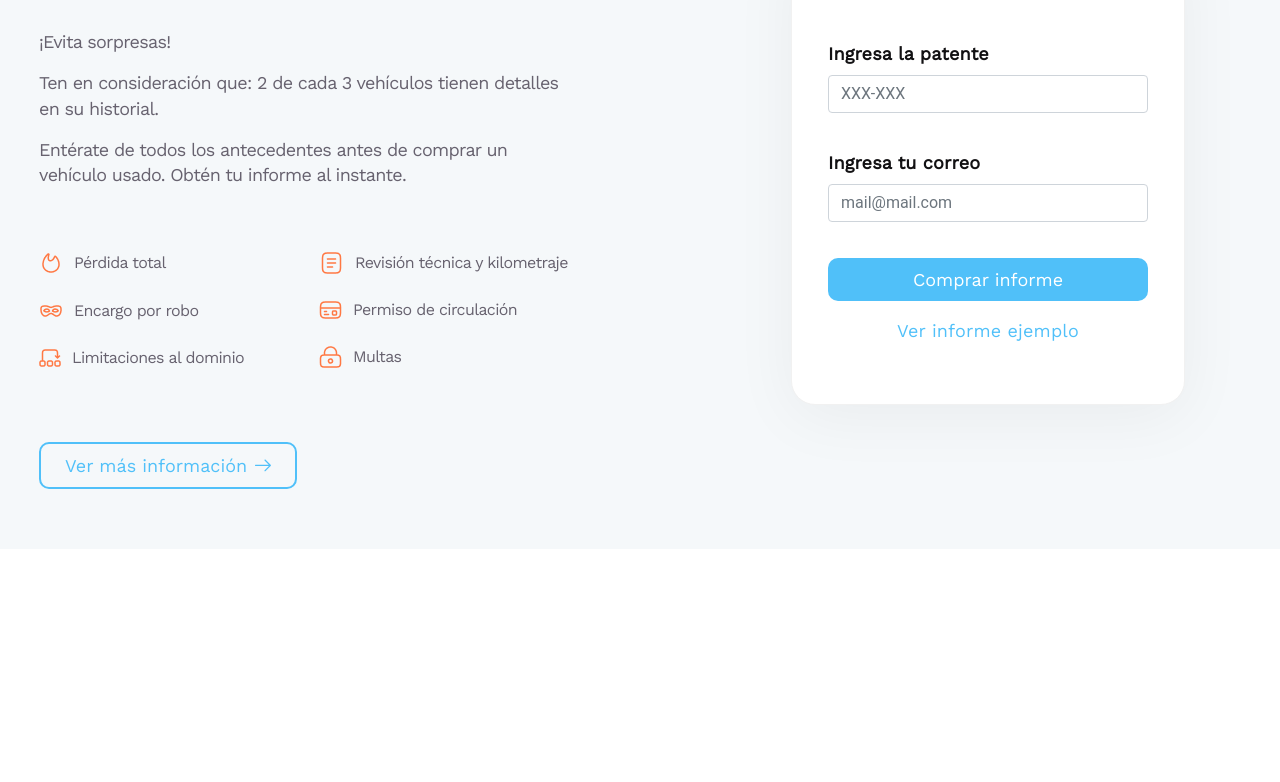
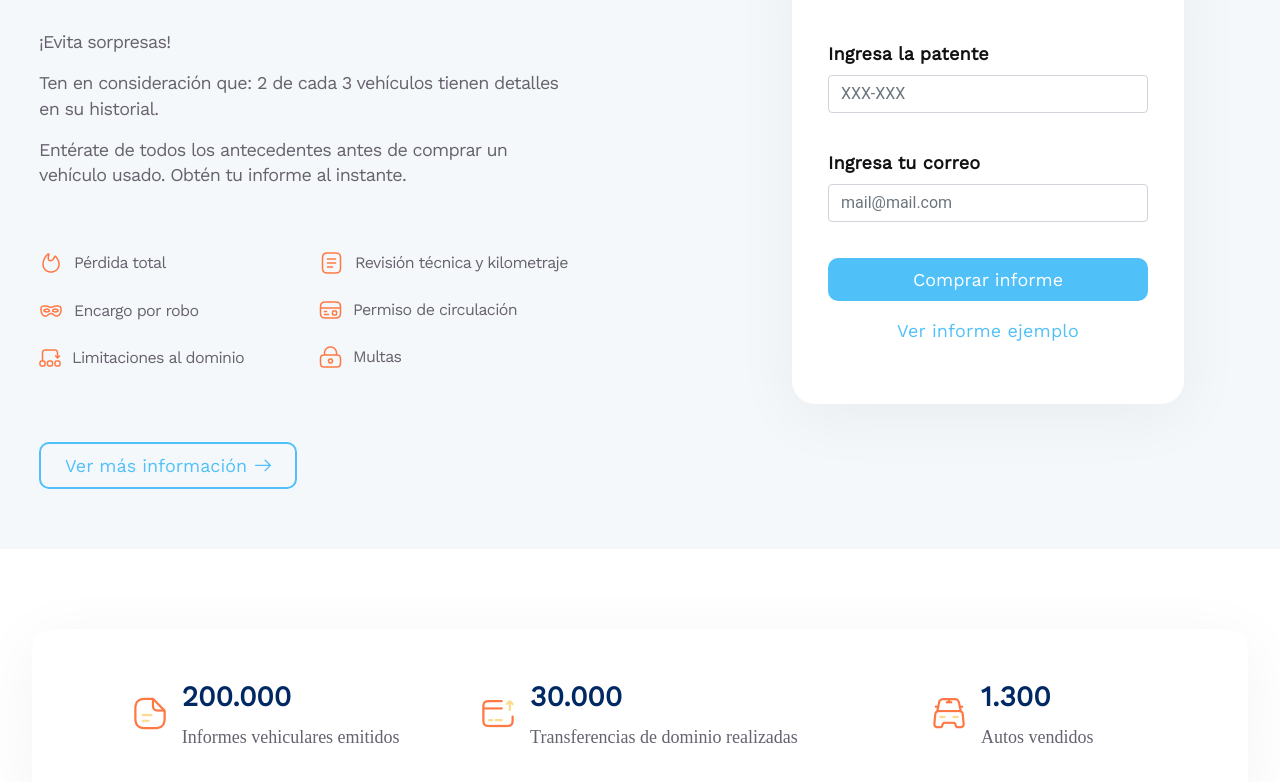
Before and after one commit to MamtazDev/paginaweb, a React (Vite) app: page / in a window 1280 px wide. Shown: the part 582-1364 px from the top of the page. Before the commit the page ends 1131 px from the top, so only its background shows below. Built offline with nearby package versions, Linux system fonts and the light colour scheme.

Commit message:
veichle info design done

```diff
--- a/src/Components/Home/Home.tsx
+++ b/src/Components/Home/Home.tsx
@@ -1,11 +1,13 @@
 import Banner from "../Banner/Banner";
 import TabsSection from "../Tabs/TabsSection";
+import VeichlesInfo from "../VeichlesInfo/VeichlesInfo";
 
 const Home = () => {
   return (
     <div>
       <Banner />
       <TabsSection />
+      <VeichlesInfo/>
     </div>
   );
 };
--- /dev/null
+++ b/src/Components/VeichlesInfo/VeichlesInfo.css
@@ -0,0 +1,48 @@
+.VeichlesInfo {}
+
+.veichleInfo_margin {
+    border-radius: 20px;
+    background: var(--neutros-white, #FFF) !important;
+    box-shadow: 0px 12px 64px 0px rgba(0, 0, 0, 0.05);
+    margin: 80px 32px 119px 32px;
+    padding: 48px 48px 50px 48px;
+}
+
+.vinfo_div {
+    display: flex;
+    justify-content: center;
+    align-items: center;
+    gap: 16px;
+    width: 100%;
+
+}
+
+.vinfo_div h5 {
+    color: var(--paleta-blue-dark, #002863);
+    font-family: Work Sans;
+    font-size: 28px;
+    font-style: normal;
+    font-weight: 700;
+    line-height: 140% !important;
+}
+
+.vinfo_div small {
+    color: var(--neutros-medium, #67626F);
+    font-family: Rubik;
+    font-size: 18px;
+    font-style: normal;
+    font-weight: 400;
+    /* 25.2px */
+}
+
+@media(max-width:768px) {
+    .vinfo_div {
+        margin-bottom: 32px !important;
+    }
+
+    .vinfo_div {
+        justify-content: start;
+
+
+    }
+}
--- /dev/null
+++ b/src/Components/VeichlesInfo/VeichlesInfo.tsx
@@ -0,0 +1,43 @@
+import { Row } from "react-bootstrap";
+import "./VeichlesInfo.css";
+import { Col } from "react-bootstrap";
+import t1 from "../../assets/1.png";
+import t2 from "../../assets/t21.png";
+import t3 from "../../assets/t31.png";
+const VeichlesInfo = () => {
+  return (
+    <div className="container_width ">
+      <Row className="veichleInfo_margin">
+        <Col md={4} sm={12}>
+          <div className="vinfo_div">
+            <img src={t1} alt="" />
+            <div>
+              <h5>200.000</h5>
+              <small>Informes vehiculares emitidos</small>
+            </div>
+          </div>
+        </Col>
+        <Col md={4} sm={12}>
+          <div className="vinfo_div">
+            <img src={t2} alt="" />
+            <div>
+              <h5>30.000</h5>
+              <small>Transferencias de dominio realizadas</small>
+            </div>
+          </div>
+        </Col>
+        <Col md={4} sm={12}>
+          <div className="vinfo_div">
+            <img src={t3} alt="" />
+            <div>
+              <h5>1.300</h5>
+              <small>Autos vendidos</small>
+            </div>
+          </div>
+        </Col>
+      </Row>
+    </div>
+  );
+};
+
+export default VeichlesInfo;
```
